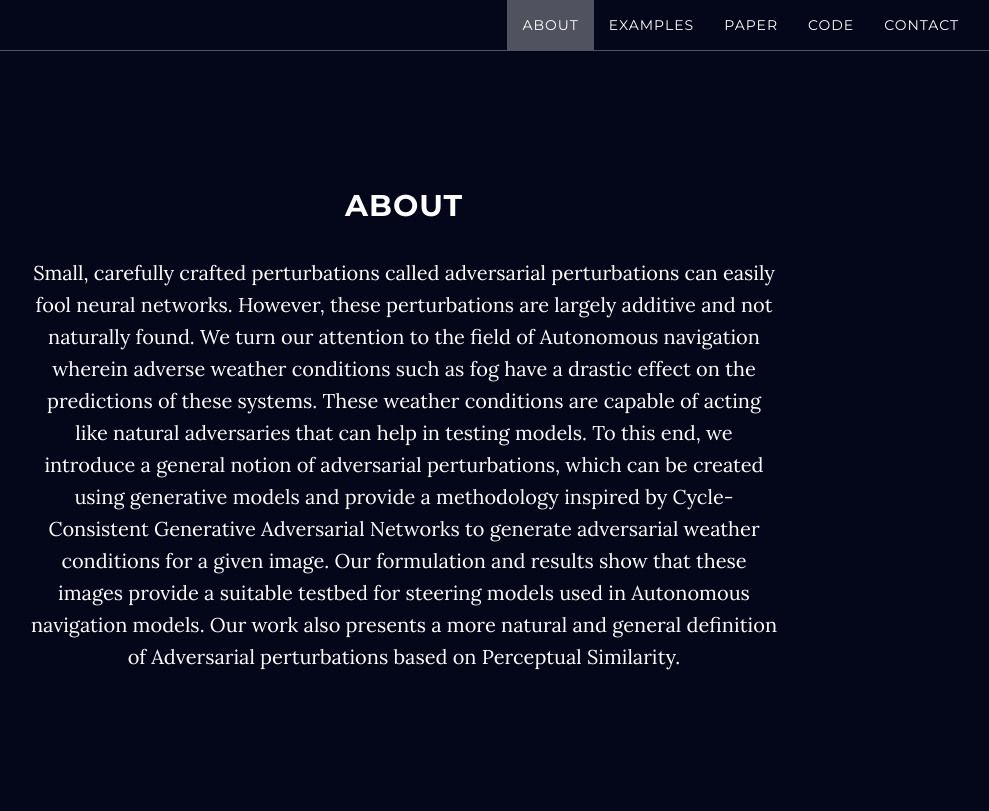
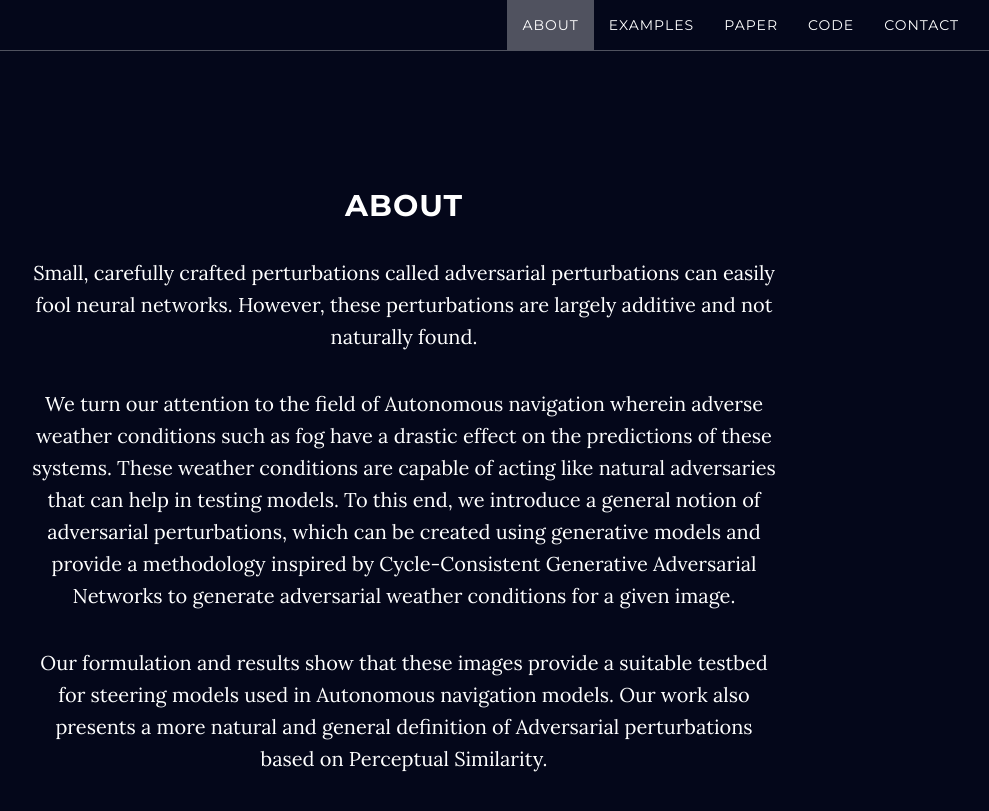
Before and after one commit to code-Assasin/website_little_fog, a Jekyll site: the page built from index.html, in a window 1280 px wide and 900 px high, scrolled down 911 px. Shown: the top 811 px of the window, without its empty margins (236-1225 px from the left). Built offline with Jekyll 4.4.1, drawn with Linux system fonts in a browser that asks for light colours; some of the changed text lies outside the part shown.

Commit message:
broke abstract into para and added links in intro

```diff
--- a/_config.yml
+++ b/_config.yml
@@ -4,8 +4,9 @@ email1: ee14btech11011@iith.ac.in
 email2: vineethnb@iith.ac.in
 url: https://code-Assasin.github.io/website_little_fog
 description: "A study of Task Perceptual Adversarial Examples in Autonomous Driving "
-description1: "Harshitha Machiraju, Vineeth N Balasubramanian "
-description2: "IIT Hyderabad "
+description1: "Harshitha Machiraju"
+description2: "Vineeth N Balasubramanian"
+description3: "IIT Hyderabad "
 
 
 # Color settings (hex-codes without the leading hash-tag)
--- a/_includes/about.html
+++ b/_includes/about.html
@@ -3,7 +3,9 @@
         <div class="row">
             <div class="col-lg-8 col-lg-offset-2">
                 <h2>About</h2>
-                <p>  Small, carefully crafted perturbations called adversarial perturbations can easily fool neural networks. However, these perturbations are largely additive and not naturally found. We turn our attention to the field of Autonomous navigation wherein adverse weather conditions such as fog have a drastic effect on the predictions of these systems. These weather conditions are capable of acting like natural adversaries that can help in testing models. To this end, we introduce a general notion of adversarial perturbations, which can be created using generative models and provide a methodology inspired by Cycle-Consistent Generative Adversarial Networks to generate adversarial weather conditions for a given image. Our formulation and results show that these images provide a suitable testbed for steering models used in Autonomous navigation models. Our work also presents a more natural and general definition of Adversarial perturbations based on Perceptual Similarity. </p>
+                <p>  Small, carefully crafted perturbations called adversarial perturbations can easily fool neural networks. However, these perturbations are largely additive and not naturally found. <br>
+                <p>We turn our attention to the field of Autonomous navigation wherein adverse weather conditions such as fog have a drastic effect on the predictions of these systems. These weather conditions are capable of acting like natural adversaries that can help in testing models. To this end, we introduce a general notion of adversarial perturbations, which can be created using generative models and provide a methodology inspired by Cycle-Consistent Generative Adversarial Networks to generate adversarial weather conditions for a given image. <br>
+                <p>Our formulation and results show that these images provide a suitable testbed for steering models used in Autonomous navigation models. Our work also presents a more natural and general definition of Adversarial perturbations based on Perceptual Similarity. </p>
             </div>
         </div>
     </section>
--- a/_includes/head.html
+++ b/_includes/head.html
@@ -4,8 +4,10 @@
     <title>{% if page.title %}{{ page.title }}{% else %}{{ site.title }}{% endif %}</title>
     <meta name="viewport" content="width=device-width">
     <!-- <meta name="description" content="{{ site.description }}"> -->
-    <meta name="description2" content="{{ site.description1 }}">
-    <meta name="description3" content="{{ site.description2 }}">
+    <meta name="description1" content="{{ site.description1 }}">
+    <meta name="description2" content="{{ site.description2 }}">
+    <meta name="description3" content="{{ site.description3 }}">
+
     <link rel="canonical" href="{{ page.url | replace:'index.html','' | prepend: site.baseurl | prepend: site.url }}">
 
     <!-- Custom CSS & Bootstrap Core CSS - Uses Bootswatch Flatly Theme: http://bootswatch.com/flatly/ -->
--- a/_includes/header.html
+++ b/_includes/header.html
@@ -5,9 +5,11 @@
                 <div class="row">
                     <div class="col-md-8 col-md-offset-2">
                         <h1 class="brand-heading">{{ site.title }}</h1>
-                        <!-- <p class="intro-text">{{ site.description }}<br> -->
-                        <p class="intro-sub-text">{{ site.description1 }}<br>
-                        <p class="intro-sub-text">{{ site.description2 }}<br>
+           <!--              <p class="intro-sub-text">{{ site.description1 }} <a> </a><br>
+                        <p class="intro-sub-text">{{ site.description2 }}<br> -->
+                        <a class="intro-sub-text" href="">{{ site.description1 }}</a>
+                        <a class="intro-sub-text" href="">{{ site.description2 }}</a><br>
+                        <a class="intro-sub-text" href="">{{ site.description3 }}</a><br>
                         <a href="#about" class="btn btn-circle page-scroll">
                             <i class="fa fa-angle-double-down animated"></i>
                         </a>
```
